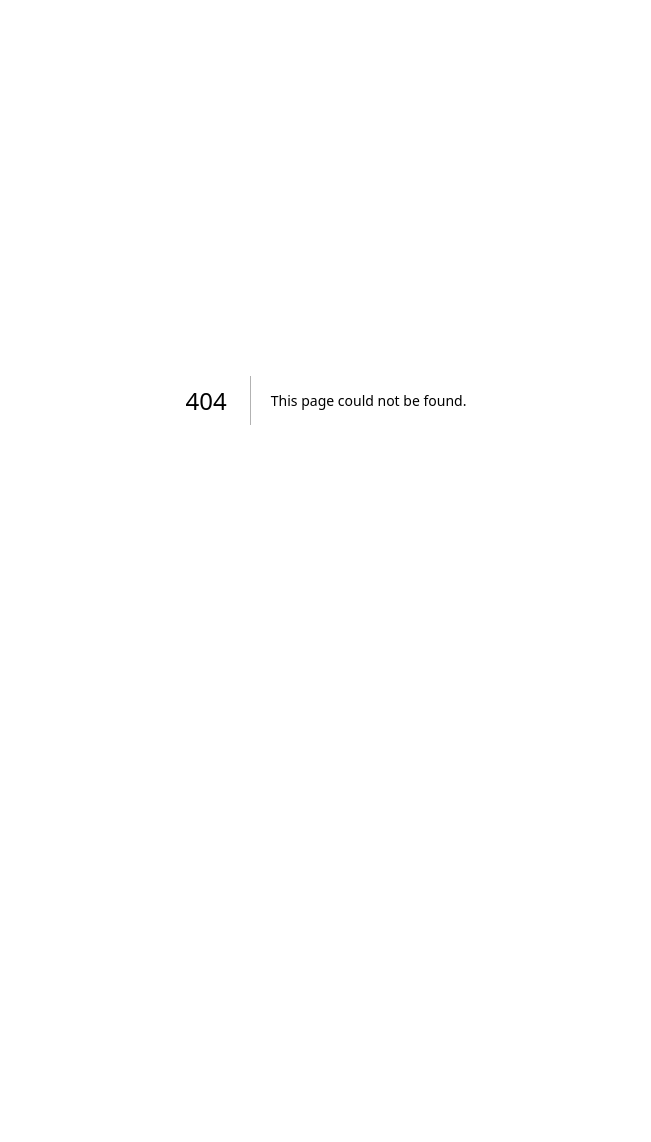
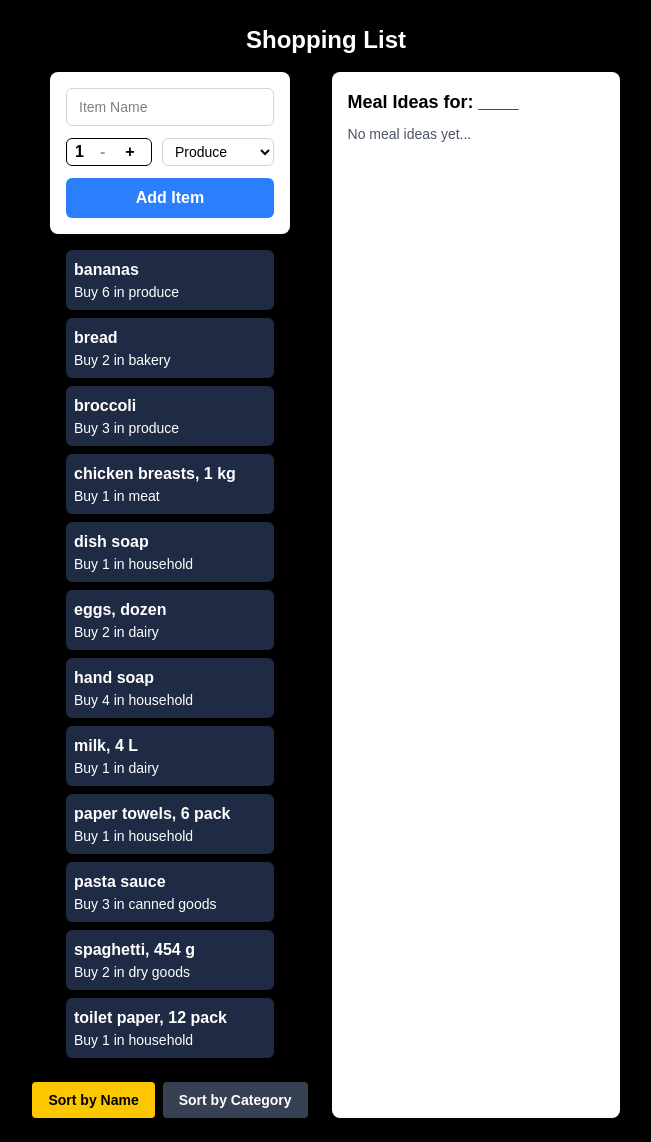
Before and after one commit to Bilal-Choudhry-Git/cprg306-assignments, a Next.js app: page /week-8 in a window 1280 px wide. Before the commit this address had no page. Shown: the whole page, without its empty margins (314-965 px from the left). Before the commit the page ends 800 px from the top, so only its background shows below. Built offline with nearby package versions, Linux system fonts and the light colour scheme.

Commit message:
week 8
week 8

```diff
--- a/app/page.js
+++ b/app/page.js
@@ -53,6 +53,14 @@ export default function StudentInfo() {
         Week-7 Page
       </Link>
       </h2>
+      <h2>
+      <Link
+        href="/week-8"
+        target="_blank"
+      >
+        Week-8 Page
+      </Link>
+      </h2>
     </main>
   );
 }
--- /dev/null
+++ b/app/week-8/item-list.js
@@ -0,0 +1,49 @@
+"use client";
+
+import { useState } from "react";
+import Item from "./item";
+import itemsData from "./items.json";
+
+export default function ItemList({ onItemSelect }) {
+  const [sortBy, setSortBy] = useState("name");
+
+  const sortedItems = [...itemsData].sort((a, b) => {
+    if (sortBy === "name") return a.name.localeCompare(b.name);
+    if (sortBy === "category") return a.category.localeCompare(b.category);
+    return 0;
+  });
+
+  return (
+    <div className="flex flex-col items-center">
+      <div>
+        {sortedItems.map((item) => (
+          <Item key={item.id} item={item} onSelect={() => onItemSelect(item)} />
+        ))}
+      </div>
+
+      <div className="flex gap-2 mt-4">
+        <button
+          onClick={() => setSortBy("name")}
+          className={`px-4 py-2 text-sm font-semibold rounded ${
+            sortBy === "name"
+              ? "bg-yellow-400 text-black"
+              : "bg-gray-700 text-white"
+          }`}
+        >
+          Sort by Name
+        </button>
+
+        <button
+          onClick={() => setSortBy("category")}
+          className={`px-4 py-2 text-sm font-semibold rounded ${
+            sortBy === "category"
+              ? "bg-yellow-400 text-black"
+              : "bg-gray-700 text-white"
+          }`}
+        >
+          Sort by Category
+        </button>
+      </div>
+    </div>
+  );
+}
--- /dev/null
+++ b/app/week-8/item.js
@@ -0,0 +1,17 @@
+export default function Item({ item, onSelect }) {
+  const { name, quantity, category } = item;
+
+  return (
+    <div className="flex justify-center items-center">
+      <ul
+        className="bg-[#1f2a44] text-white p-2 mb-2 rounded-md shadow-md w-52 cursor-pointer"
+        onClick={() => onSelect(item)}
+      >
+        <li className="text-left">
+          <p className="font-bold">{name}</p>
+          <p className="text-sm font-normal">Buy {quantity} in {category}</p>
+        </li>
+      </ul>
+    </div>
+  );
+}
--- /dev/null
+++ b/app/week-8/items.json
@@ -0,0 +1,74 @@
+[
+ {
+ "id": "1h2GJKH12gkHG31h1H",
+ "name": "milk, 4 L ",
+ "quantity": 1,
+ "category": "dairy"
+ },
+ {
+ "id": "2KJH3k2j3H1k2J3K1H",
+ "name": "bread ",
+ "quantity": 2,
+  "category": "bakery"
+ },
+ {
+ "id": "3h2KJH3k2j3H1k2J3",
+ "name": "eggs, dozen ",
+ "quantity": 2,
+ "category": "dairy"
+ },
+ {
+ "id": "4k2J3K1H2GJKH12gk",
+ "name": "bananas ",
+ "quantity": 6,
+ "category": "produce"
+ },
+ {
+ "id": "5H1h1H2KJH3k2j3H",
+ "name": "broccoli ",
+ "quantity": 3,
+ "category": "produce"
+ },
+ {
+ "id": "6H1k2J3K1H2GJKH1",
+ "name": "chicken breasts, 1 kg ",
+ "quantity": 1,
+ "category": "meat"
+  },
+ {
+ "id": "7gkHG31h1H2KJH3k",
+ "name": "pasta sauce ",
+ "quantity": 3,
+ "category": "canned goods"
+ },
+ {
+ "id": "8j3H1k2J3K1H2GJK",
+ "name": "spaghetti, 454 g ",
+ "quantity": 2,
+ "category": "dry goods"
+ },
+ {
+ "id": "9H12gkHG31h1H2KJ",
+ "name": "toilet paper, 12 pack ",
+ "quantity": 1,
+ "category": "household"
+ },
+ {
+ "id": "10H3k2j3H1k2J3K1",
+ "name": "paper towels, 6 pack",
+ "quantity": 1,
+ "category": "household"
+ },
+  {
+ "id": "11k2J3K1H2GJKH12",
+ "name": "dish soap ",
+ "quantity": 1,
+ "category": "household"
+ },
+ {
+ "id": "12GJKH12gkHG31h1",
+ "name": "hand soap ",
+ "quantity": 4,
+ "category": "household"
+ }
+]
--- /dev/null
+++ b/app/week-8/meal-ideas.js
@@ -0,0 +1,51 @@
+"use client";
+
+import { useEffect, useState } from "react";
+
+// Fetch meals by ingredient
+async function fetchMealIdeas(ingredient) {
+  try {
+    const response = await fetch(
+      `https://www.themealdb.com/api/json/v1/1/filter.php?i=${ingredient}`
+    );
+    const data = await response.json();
+    return data.meals || [];
+  } catch (error) {
+    console.error("Error fetching meals:", error);
+    return [];
+  }
+}
+
+export default function MealIdeas({ ingredient }) {
+  const [meals, setMeals] = useState([]);
+
+  const loadMealIdeas = async () => {
+    if (!ingredient) return;
+    const mealData = await fetchMealIdeas(ingredient);
+    setMeals(mealData);
+  };
+
+  useEffect(() => {
+    loadMealIdeas();
+  }, [ingredient]);
+
+  return (
+    <div className="bg-white text-black p-4 rounded-lg shadow w-72">
+      <h2 className="text-lg font-bold mb-2">
+        Meal Ideas for: {ingredient || "____"}
+      </h2>
+
+      {meals.length === 0 && (
+        <p className="text-sm text-gray-600">No meal ideas yet...</p>
+      )}
+
+      <ul className="space-y-2">
+        {meals.map((meal) => (
+          <li key={meal.idMeal} className="border rounded p-2">
+            {meal.strMeal}
+          </li>
+        ))}
+      </ul>
+    </div>
+  );
+}
--- /dev/null
+++ b/app/week-8/new-item.js
@@ -0,0 +1,114 @@
+"use client";
+
+import { useState } from "react";
+
+export default function NewItem() {
+  const [quantity, setQuantity] = useState(1);
+  const [name, setName] = useState("");
+  const [category, setCategory] = useState("produce");
+
+  const increment = () => {
+    if (quantity < 20) setQuantity(quantity + 1);
+  };
+
+  const decrement = () => {
+    if (quantity > 1) setQuantity(quantity - 1);
+  };
+
+  const handleSubmit = (e) => {
+    e.preventDefault();
+
+    const item = { name, quantity, category };
+    console.log(item);
+
+    alert(
+      `Item Added:\nName: ${name}\nQuantity: ${quantity}\nCategory: ${category}`
+    );
+
+    setName("");
+    setQuantity(1);
+    setCategory("produce");
+  };
+
+  return (
+    <div className="flex justify-center mb-4 text-black">
+      <form
+        onSubmit={handleSubmit}
+        className="bg-white p-4 rounded-lg shadow-md w-60"
+      >
+        <div className="flex flex-col space-y-3">
+
+          <input
+            type="text"
+            placeholder="Item Name"
+            value={name}
+            onChange={(e) => setName(e.target.value)}
+            required
+            className="border border-gray-300 rounded-md px-3 py-2 text-sm focus:outline-none focus:ring-2 focus:ring-blue-500"
+          />
+
+
+          <div className="flex items-center justify-between gap-2">
+
+            <div className="flex items-center border rounded-md px-2 py-1 text-black h-7 ">
+              <div className="font-bold">{quantity}</div>
+
+              <div className="flex space-x-1 ml-2">
+                <button
+                  type="button"
+                  onClick={decrement}
+                  disabled={quantity === 1}
+                  className={`px-2 py-1 font-bold ${
+                    quantity === 1
+                      ? "text-gray-400 cursor-not-allowed"
+                      : "text-black hover:text-blue-500"
+                  }`}
+                >
+                  -
+                </button>
+
+                <button
+                  type="button"
+                  onClick={increment}
+                  disabled={quantity === 20}
+                  className={`px-2 py-1 font-bold ${
+                    quantity === 20
+                      ? "text-gray-400 cursor-not-allowed"
+                      : "text-black hover:text-blue-500"
+                  }`}
+                >
+                  +
+                </button>
+              </div>
+            </div>
+
+            <select
+              value={category}
+              onChange={(e) => setCategory(e.target.value)}
+              className="border border-gray-300 rounded-md px-2 py-1 text-sm focus:outline-none focus:ring-2 focus:ring-blue-500 w-28 h-7"
+            >
+              <option value="produce">Produce</option>
+              <option value="dairy">Dairy</option>
+              <option value="bakery">Bakery</option>
+              <option value="meat">Meat</option>
+              <option value="frozen foods">Frozen Foods</option>
+              <option value="canned goods">Canned Goods</option>
+              <option value="dry goods">Dry Goods</option>
+              <option value="beverages">Beverages</option>
+              <option value="snacks">Snacks</option>
+              <option value="household">Household</option>
+              <option value="other">Other</option>
+            </select>
+          </div>
+
+          <button
+            type="submit"
+            className="bg-blue-500 text-white py-2 rounded-md font-semibold hover:bg-blue-600 transition"
+          >
+            Add Item
+          </button>
+        </div>
+      </form>
+    </div>
+  );
+}
--- /dev/null
+++ b/app/week-8/page.js
@@ -0,0 +1,34 @@
+"use client";
+
+import { useState } from "react";
+import ItemList from "./item-list";
+import NewItem from "./new-item";
+import MealIdeas from "./meal-ideas";
+
+export default function Page() {
+  const [selectedItemName, setSelectedItemName] = useState("");
+
+  const handleItemSelect = (item) => {
+    let cleaned = item.name
+      .split(",")[0]      // remove size portion
+      .trim()            // trim spaces
+      .replace(/[^\p{L}\p{N}\s]/gu, ""); // remove emojis & symbols
+
+    setSelectedItemName(cleaned);
+  };
+
+  return (
+    <main className="bg-black min-h-screen p-6 text-white">
+      <h1 className="text-2xl font-bold text-center mb-4">Shopping List</h1>
+
+      <div className="flex gap-6 justify-center">
+        <div>
+          <NewItem />
+          <ItemList onItemSelect={handleItemSelect} />
+        </div>
+
+        <MealIdeas ingredient={selectedItemName} />
+      </div>
+    </main>
+  );
+}
```
